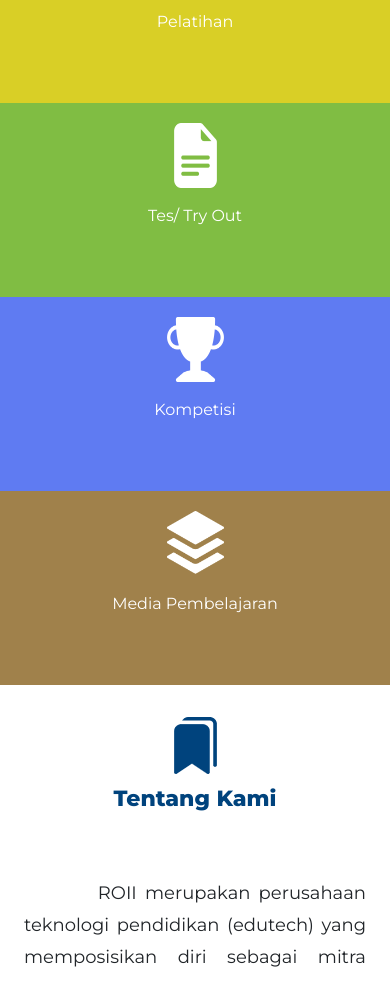
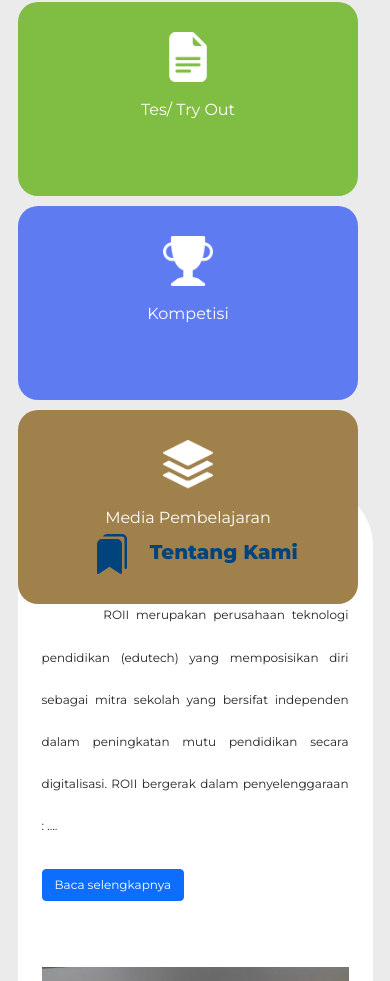
Before and after one commit to SofyanNst/roii, a plain HTML site: page index.html in a window 390 px wide. Shown: the part 1019-2000 px from the top of the page. Drawn offline with nearby package versions, Linux system fonts and the light colour scheme.

Commit message:
Landing page Roii

```diff
--- a/index.html
+++ b/index.html
@@ -15,54 +15,16 @@
     <link rel="stylesheet" href="style.css">
 
     <title>Roii</title>
-
-    <style>
-      @media (max-width: 575.98px) {
-        /* .feature-content {
-          background-color: #00437D;
-          margin-top: 0px;
-        }
-
-        .cover {
-          background-color: #00437D;
-          margin-bottom: 20px;
-          height: 500px;
-        } */
-
-        .about-content {
-          margin-top: 800px;
-        }
-
-        .title-icon-about img{
-          width: 30px;
-          height: 30px;
-        }
-
-        .about-title {
-          font-size: 22px;
-        }
-
-        .visi-body{
-          font-size: 26px;
-          margin-top: 25px;
-        }
-
-        .misi-content {
-          margin-top: -200px;
-        }
-
-        .misi-content {
-          margin-top: 30px;
-        }
-    }
-    </style>
   </head>
   <body>
 
     <div class="container-fluid contact-content">
       <div class="row">
         <div class="col-md contact">
-          <!-- <p class="justify-content-end text-white"> <i class="bi bi-whatsapp"></i> &nbsp; 0812-7120-7473 (Sofyan Tsauri)</p> -->
+          <p class="justify-content-end text-white mt-1 text-end"> <i class="bi bi-whatsapp"></i> &nbsp;
+            <a class="text-end text-white" href="https://wa.me/6282363042968?text=Isi Pesan">Mr. Hendrik Salim</a>
+          </p>
+
         </div>
       </div>
     </div>
@@ -129,7 +91,7 @@
       <div class="row">
         <div class="col-md col-sm-2 feature-content-1 text-center">
           <div class="row">
-            <div class="col feature-content-item">
+            <div class="col-md feature-content-item">
               <img src="assets/icon-Pembelajaran-online.png" width="57" height="64.77">
               <p class="mt-3 text-white">Pembelajaran Online</p>
             </div>
@@ -137,7 +99,7 @@
         </div>
         <div class="col-md col-sm-2 feature-content-2 text-center">
           <div class="row">
-            <div class="col feature-content-item-2">
+            <div class="col-md feature-content-item-2">
               <img src="assets/icon-pelatihan.png" width="57" height="53.41">
               <p class="mt-3 text-white">Pelatihan</p>
             </div>
@@ -145,7 +107,7 @@
         </div>
         <div class="col-md col-sm-2 feature-content-3 text-center">
           <div class="row">
-            <div class="col feature-content-item">
+            <div class="col-md feature-content-item">
               <img src="assets/icon-tes.png" width="57" height="64.77">
               <p class="mt-3 text-white">Tes/ Try Out</p>
             </div>
@@ -153,7 +115,7 @@
         </div>
         <div class="col-md col-sm-2 feature-content-4 text-center">
           <div class="row">
-            <div class="col feature-content-item">
+            <div class="col-md feature-content-item">
               <img src="assets/icon-kompetensi.png" width="57" height="64.77">
               <p class="mt-3 text-white">Kompetisi</p>
             </div>
@@ -161,7 +123,7 @@
         </div>
         <div class="col-md col-sm-2 feature-content-5 text-center">
           <div class="row">
-            <div class="col feature-content-item">
+            <div class="col-md feature-content-item">
               <img src="assets/icon-media-pembelajaran.png" width="57" height="64.77">
               <p class="mt-3 text-white">Media Pembelajaran</p>
             </div>
@@ -175,11 +137,12 @@
         <div class="row">
           <div class="col-md-6 about-content-left">
             <div class="row">
-              <div class="col-md-1 text-center">
-                <img src="assets/icon-tentang.png" width="57" height="57">
-              </div>
-              <div class="col-md-8 text-center mt-2">
-                <p class="about-title">Tentang Kami</p>
+              <div class="col-md title-about mt-5 text-center">
+                <svg xmlns="http://www.w3.org/2000/svg" width="60" height="60" fill="#00437D" class="bi bi-bookmarks-fill" viewBox="0 0 16 16">
+                  <path d="M2 4a2 2 0 0 1 2-2h6a2 2 0 0 1 2 2v11.5a.5.5 0 0 1-.777.416L7 13.101l-4.223 2.815A.5.5 0 0 1 2 15.5V4z"/>
+                  <path d="M4.268 1A2 2 0 0 1 6 0h6a2 2 0 0 1 2 2v11.5a.5.5 0 0 1-.777.416L13 13.768V2a1 1 0 0 0-1-1H4.268z"/>
+                </svg> &nbsp;
+                Tentang Kami
               </div>
             </div>
             <div class="row">
--- a/style.css
+++ b/style.css
@@ -39,7 +39,7 @@ body {
     background-image: url('assets/cover.png');
     background-size: cover;
     /* background-color: #1979cc; */
-    background-color: #00437D;
+    /* background-color: #00437D; */
     /* height: 490px; */
 }
 
@@ -60,7 +60,7 @@ body {
 }
 
 .feature-content {
-    background-color: #fff;
+    /* background-color: #fff; */
     height: 24vh;
     margin-top: -50px;
 }
@@ -120,9 +120,9 @@ body {
     height: 473px;
 }
 
-.about-title {
+.title-about {
     font-weight: 800;
-    font-size: 30px;
+    font-size: 26px;
     color: #00437D;
 }
 
@@ -160,16 +160,6 @@ body {
 .misi-content {
     /* height: 1090px; */
     margin-top: 85px;
-}
-
-.misi-content-left {
-    /* background-color: #1D6491; */
-    /* height: 1000px; */
-}
-
-.misi-content-right {
-    /* background-color: #668EA9; */
-    /* height: 1000px; */
 }
 
 .misi-title {
@@ -214,3 +204,103 @@ body {
     line-height: 30px;
     text-align: justify;
 }
+
+@media (max-width: 575.98px) {
+
+    body {
+        background-color: #EBEBEB;
+    }
+
+    .contact {
+        font-size: 14px;
+        margin-top: 4px;
+    }
+
+    .cover p {
+        font-size: 14px;
+    }
+
+    .cover h1 {
+        font-size: 30px;
+    }
+
+    .feature-content-item img {
+        width: 50px;
+        height: 50px;
+        margin-top: 10px;
+    }
+
+    .feature-content-1 {
+        margin-top: 10px;
+        border-radius: 20px;
+        width: 340px;
+        margin-left: 18px;
+    }
+
+    .feature-content-2 {
+        margin-top: 10px;
+        border-radius: 20px;
+        width: 340px;
+        margin-left: 18px;
+    }
+
+    .feature-content-3 {
+        margin-top: 10px;
+        border-radius: 20px;
+        width: 340px;
+        margin-left: 18px;
+    }
+
+    .feature-content-4 {
+        margin-top: 10px;
+        border-radius: 20px;
+        width: 340px;
+        margin-left: 18px;
+    }
+
+    .feature-content-5 {
+        margin-top: 10px;
+        border-radius: 20px;
+        width: 340px;
+        margin-left: 18px;
+    }
+
+    .about-content {
+        margin-top: 700px;
+        background-color: #fff;
+        border-radius: 60px;
+        width: 355px;
+    }
+
+    .title-about svg {
+        width: 40px;
+        height: 40px;
+    }
+
+    .title-about {
+        font-size: 20px;
+    }
+
+    .about-body {
+        font-size: 12px;
+        line-height: 5vh;
+        margin-top: 20px;
+    }
+
+    .btn-primary {
+        font-size: 12px;
+    }
+
+    .visi-body {
+        font-size: 26px;
+        margin-top: 25px;
+    }
+
+    .misi-content {
+        margin-top: -200px;
+    }
+
+    .misi-content {
+        margin-top: 30px;
+    }
+}
```
